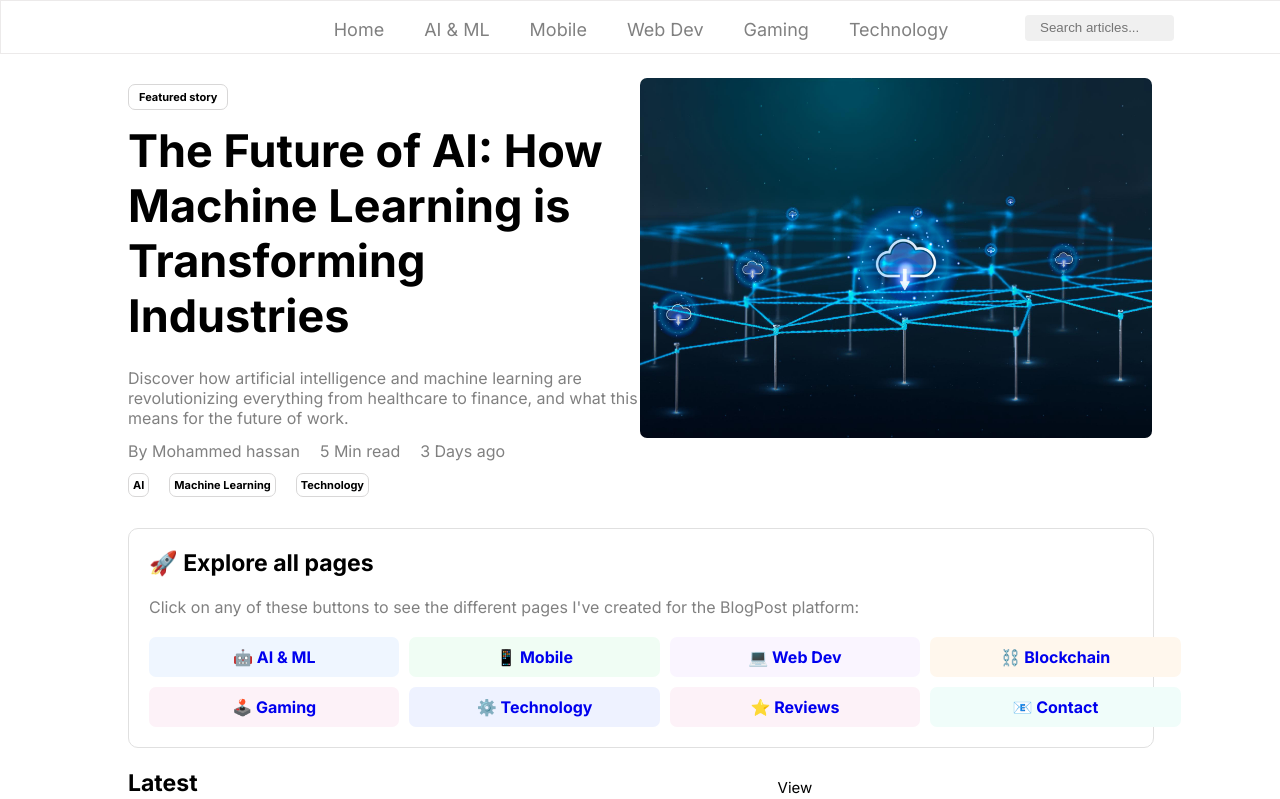
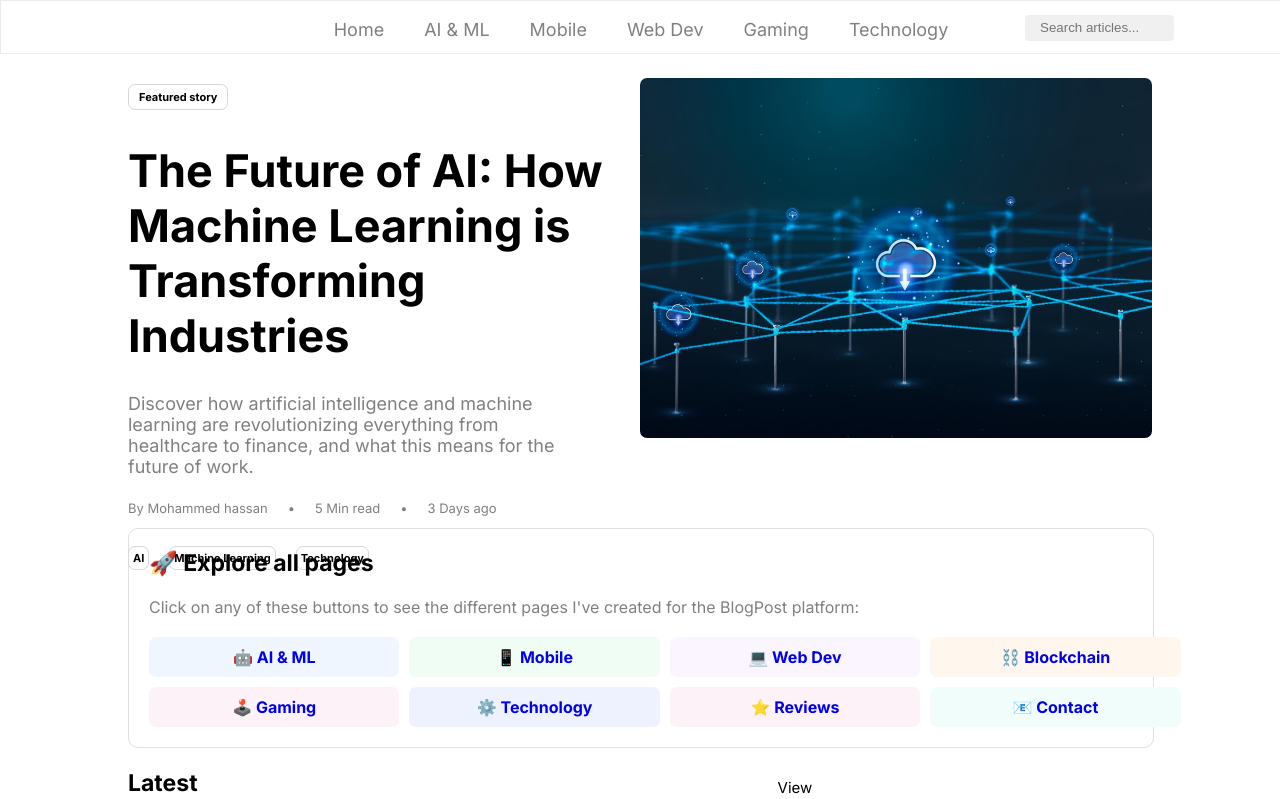
Before and after one commit to mohammedhassan37/blogplatforms, a React (Vite) app: page / in a window 1280 px wide. Shown: the top 799 px of the page. Built offline with nearby package versions, Linux system fonts and the light colour scheme.

Commit message:
Refine HeroSection layout and styling
Fixed spacing and formatting issues in HeroSection.jsx, including removal of extra spaces and addition of separators in article information. Updated HeroSection.css to adjust font sizes, margins, and padding for improved visual consistency and readability.

```diff
--- a/src/components/HeroSection.jsx
+++ b/src/components/HeroSection.jsx
@@ -8,8 +8,8 @@ return(
             <div className="article-section">
                 <p id='featured-story'>Featured story</p>
                 <h1 id='article-title'>The Future of AI: How Machine Learning is Transforming Industries</h1>
-                <p className='text-color' id='article-desc '>Discover how artificial intelligence and machine learning are revolutionizing everything from healthcare to finance, and what this means for the future of work.</p>
-                <span className='article-information text-color'><p> By Mohammed hassan</p><p>5 Min read</p><p>3 Days ago</p></span>
+                <p className='text-color' id='article-desc'>Discover how artificial intelligence and machine learning are revolutionizing everything from healthcare to finance, and what this means for the future of work.</p>
+                <span className='article-information text-color'><p> By Mohammed hassan </p>•<p>5 Min read </p>•<p>3 Days ago</p></span>
                 <span className='article-tags'> <p>AI</p> <p>Machine Learning</p> <p>Technology</p> </span>
             </div>
             <div className="img-section">
--- a/src/styles/HeroSection.css
+++ b/src/styles/HeroSection.css
@@ -22,6 +22,7 @@
 
 .article-information,.article-tags{
     display: flex;
+    font-size: 15px
 }
 
 #featured-story{
@@ -38,7 +39,8 @@
 
 #article-title{
     font-size: 45px;
-    margin-bottom: 25px;
+    margin-bottom: 30px;
+    padding-top:20px
 }
 
 .article-tags p{
@@ -65,3 +67,20 @@
     height: 90%;
     background: black;
 }
+
+.article-information{
+    font-size: 13px;
+    padding-top:10px;
+    padding-bottom:10px;
+}
+
+
+#article-desc{
+    font-size: 18px;
+    font-weight: none;
+    width: 90%;
+}
+
+.article-tags{
+    margin-top: 20px;
+}
```
